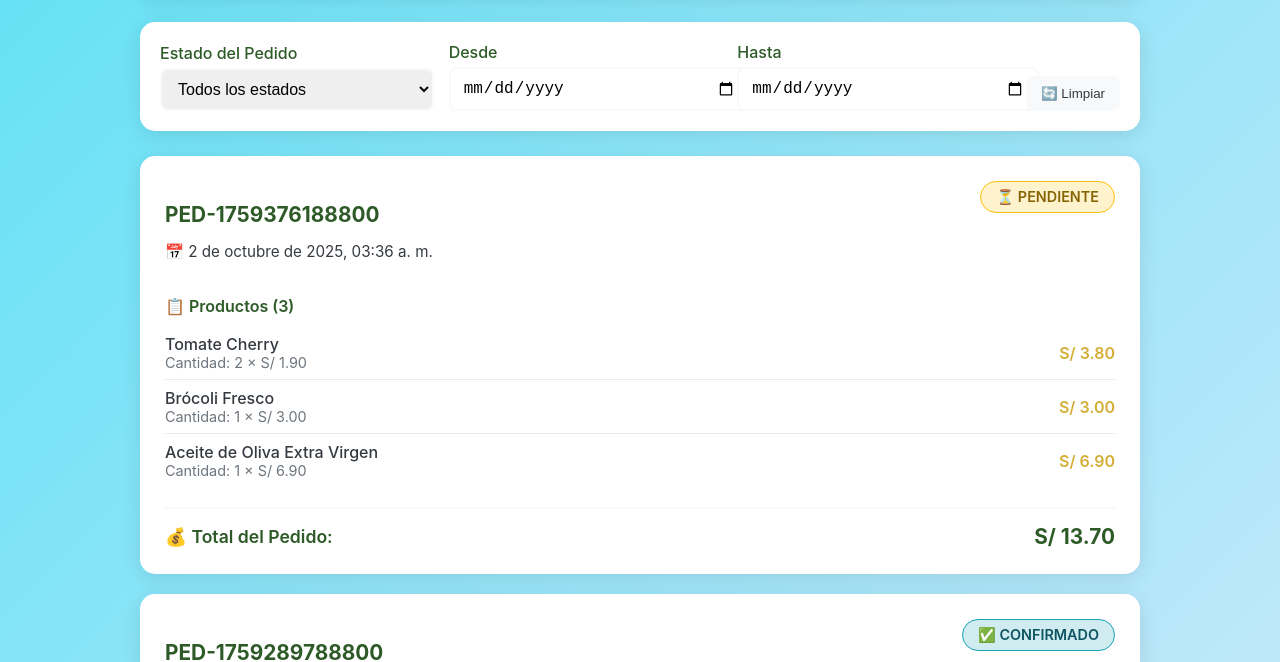
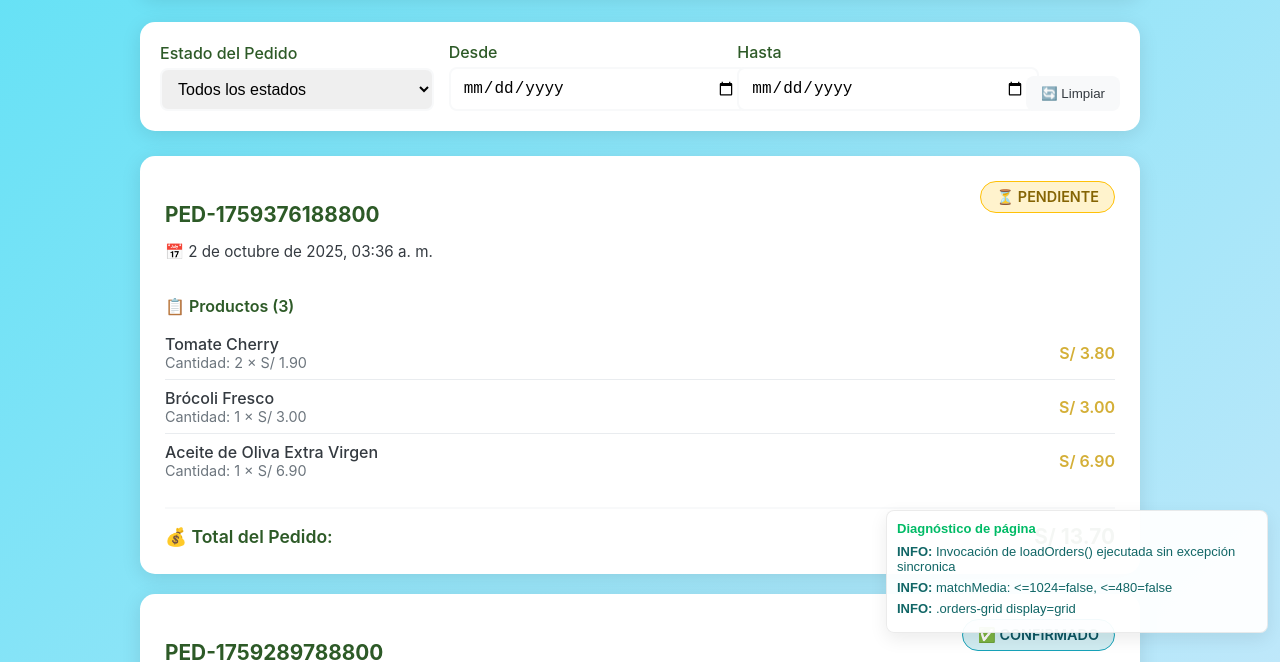
Before and after one commit to Jean48-fonseca/ecomarket, a website: page mis-pedidos.html in a window 1280 px wide. Shown: the part 155-817 px from the top of the page. Drawn offline with Linux system fonts and the light colour scheme; sample sign-in values are in the browser's storage.

Commit message:
chore: add runtime diagnostics panel to mis-pedidos.html for error capture and sanity checks

```diff
--- a/mis-pedidos.html
+++ b/mis-pedidos.html
@@ -773,5 +773,97 @@
             return iconMap[status] || '📋';
         }
     </script>
+
+    <!-- Diagnostics / self-test: runtime checks and error capture -->
+    <script>
+        (function(){
+            const diagnostics = [];
+            function add(level, msg){ diagnostics.push({level, msg}); }
+
+            // Global error capture
+            window.addEventListener('error', function(e){
+                try { add('error', `${e.message} at ${e.filename || ''}:${e.lineno || 0}`); showDiagnostics(); } catch(_){}
+            });
+
+            // Promise rejection capture
+            window.addEventListener('unhandledrejection', function(ev){
+                try { add('error', 'UnhandledRejection: ' + (ev.reason && ev.reason.message ? ev.reason.message : String(ev.reason))); showDiagnostics(); } catch(_){}
+            });
+
+            // Small helper to render diagnostics panel
+            function showDiagnostics(){
+                try{
+                    let panel = document.getElementById('diag-panel');
+                    if(!panel){
+                        panel = document.createElement('div');
+                        panel.id = 'diag-panel';
+                        panel.style.position = 'fixed';
+                        panel.style.right = '12px';
+                        panel.style.bottom = '12px';
+                        panel.style.zIndex = 99999;
+                        panel.style.maxWidth = '360px';
+                        panel.style.maxHeight = '240px';
+                        panel.style.overflow = 'auto';
+                        panel.style.background = 'rgba(255,255,255,0.95)';
+                        panel.style.border = '1px solid rgba(0,0,0,0.08)';
+                        panel.style.boxShadow = '0 6px 18px rgba(0,0,0,0.08)';
+                        panel.style.padding = '10px';
+                        panel.style.fontSize = '13px';
+                        panel.style.borderRadius = '8px';
+                        panel.style.color = '#163';
+                        panel.style.fontFamily = 'Arial, Helvetica, sans-serif';
+                        document.body.appendChild(panel);
+                    }
+
+                    const lines = diagnostics.map(d => {
+                        const color = d.level === 'error' ? '#b10' : (d.level === 'warn' ? '#b85' : '#166');
+                        return `<li style="margin-bottom:6px;color:${color}"><strong>${d.level.toUpperCase()}:</strong> ${escapeHtml(d.msg)}</li>`;
+                    });
+
+                    panel.innerHTML = `<div style="font-weight:700;margin-bottom:8px;color:#0b6">Diagnóstico de página</div><ul style="list-style:none;padding:0;margin:0">${lines.join('')}</ul>`;
+                }catch(e){}
+            }
+
+            function escapeHtml(s){ return String(s).replace(/[&<>"']/g, function(c){ return {'&':'&amp;','<':'&lt;','>':'&gt;','"':'&quot;',"'":"&#39;"}[c]; }); }
+
+            // Run a set of sanity checks after a short delay to allow page scripts to initialize
+            setTimeout(function(){
+                try{
+                    // DOM checks
+                    if(!document.getElementById('orders-container')) add('error', 'Elemento #orders-container no encontrado');
+                    if(!document.getElementById('loading')) add('warn', 'Elemento #loading no encontrado');
+
+                    // Function availability
+                    if(typeof loadOrders !== 'function') add('error', 'Función loadOrders() no definida');
+                    if(typeof displayOrders !== 'function') add('warn', 'Función displayOrders() no definida');
+
+                    // Try executing loadOrders() in a safe way (it already runs at DOMContentLoaded), but catch sync errors
+                    try{
+                        if(typeof loadOrders === 'function'){
+                            // call but avoid duplicate generation if it already ran: wrap in try/catch
+                            loadOrders();
+                            add('info', 'Invocación de loadOrders() ejecutada sin excepción sincronica');
+                        }
+                    }catch(err){ add('error','loadOrders() lanzó excepción: ' + (err && err.message ? err.message : String(err))); }
+
+                    // Media query support checks
+                    try{
+                        const mq1024 = window.matchMedia && window.matchMedia('(max-width:1024px)').matches;
+                        const mq480 = window.matchMedia && window.matchMedia('(max-width:480px)').matches;
+                        add('info', `matchMedia: <=1024=${mq1024}, <=480=${mq480}`);
+                    }catch(e){ add('warn', 'matchMedia no soportado o falló'); }
+
+                    // Basic CSS sanity: check that .orders-grid exists and has a computed display
+                    try{
+                        const g = document.querySelector('.orders-grid');
+                        if(g){ const cs = getComputedStyle(g); add('info', `.orders-grid display=${cs.display}`); }
+                        else add('warn','.orders-grid no encontrada');
+                    }catch(e){ add('warn','Error al inspeccionar CSS de .orders-grid'); }
+
+                }catch(e){ add('error','Error en diagnósticos: ' + (e && e.message ? e.message : String(e))); }
+                showDiagnostics();
+            }, 1200);
+        })();
+    </script>
 </body>
 </html>
```
